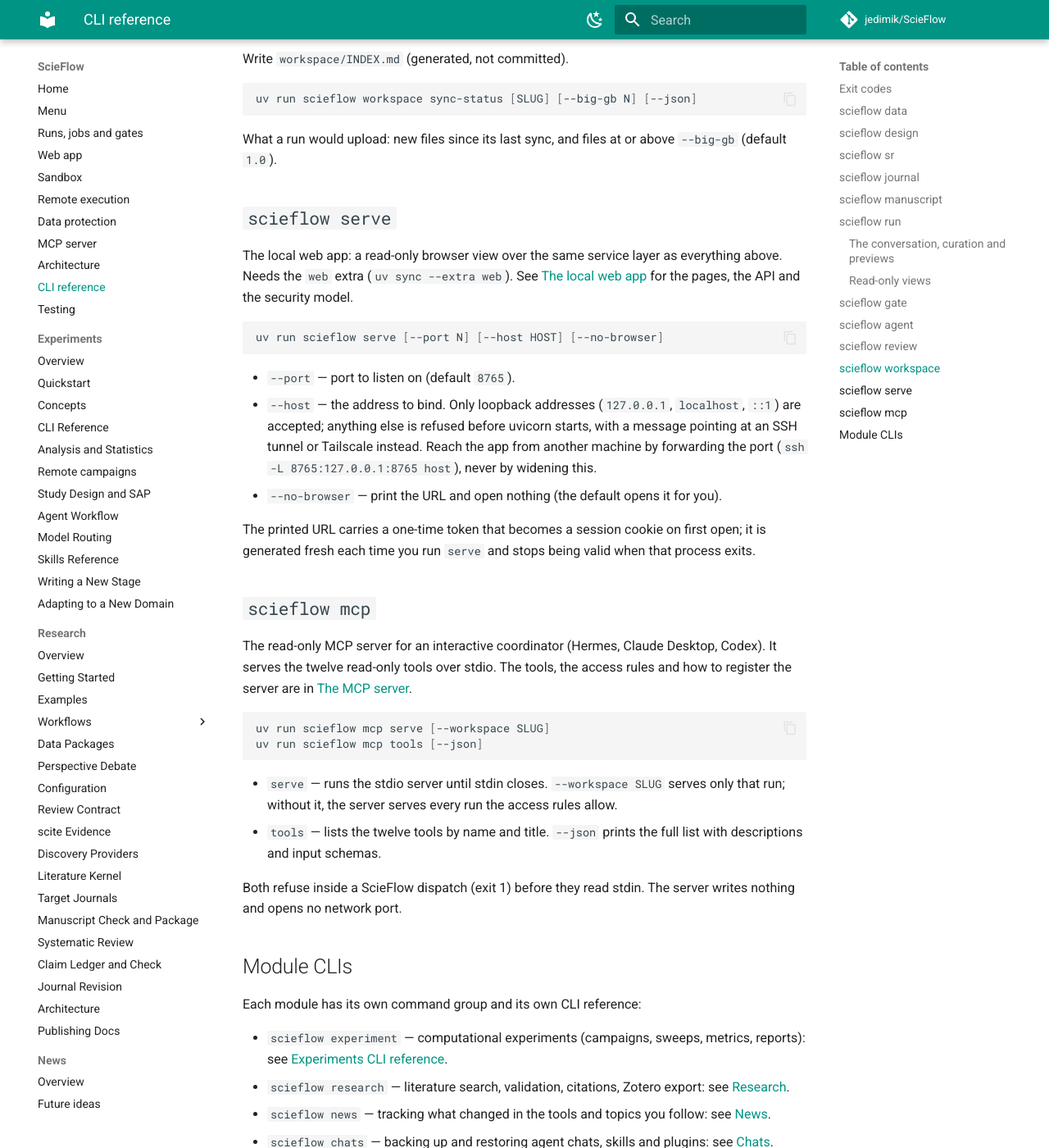
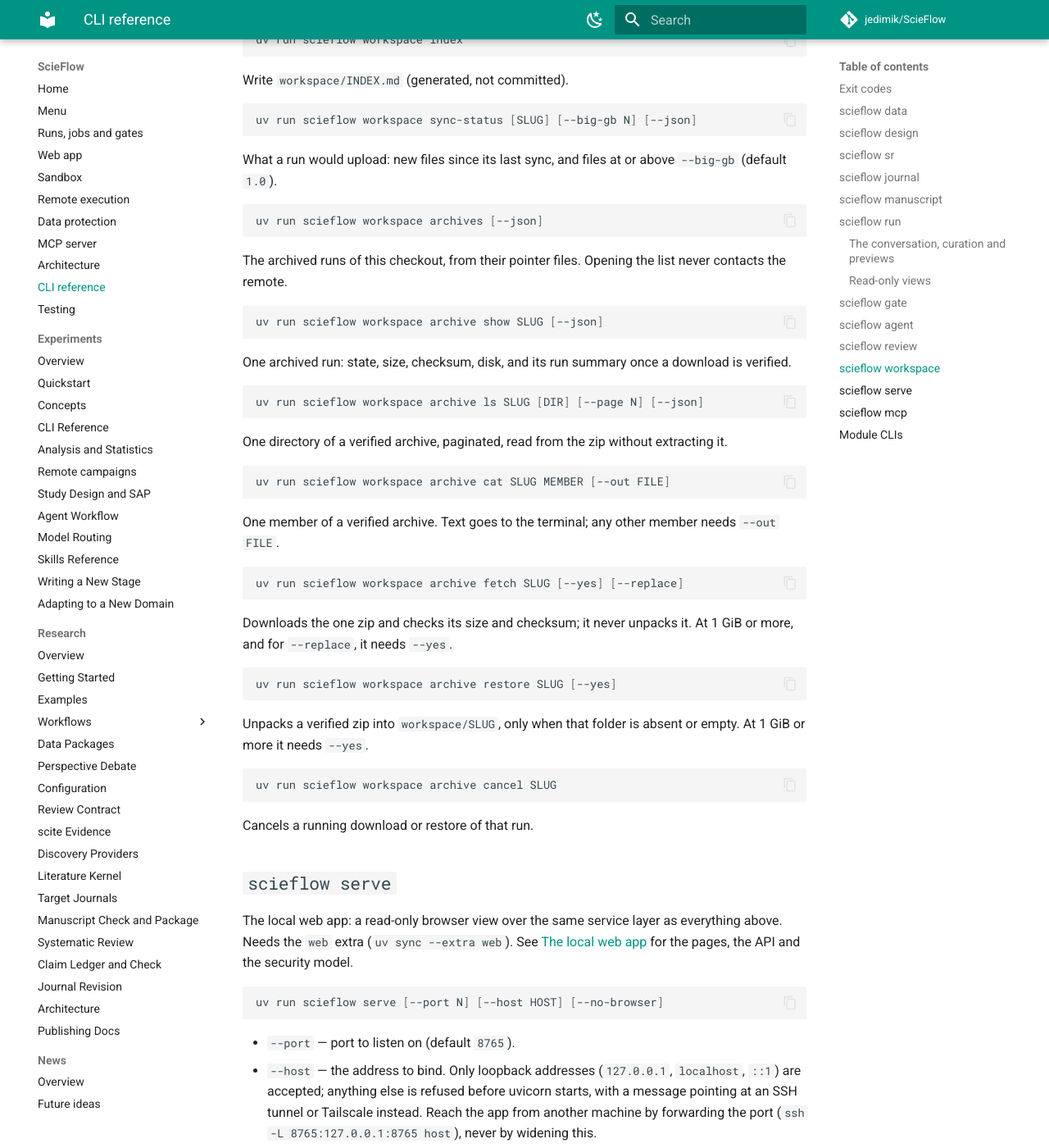
Before and after one commit to jedimik/ScieFlow, an MkDocs documentation site: the page built from docs/cli.md, in a window 1280 px wide and 1400 px high, scrolled down 11727 px. Shown: the whole window at 82% size. Built offline with MkDocs 1.6.1 and Material for MkDocs 9.7.7, drawn with Linux system fonts in a browser that asks for light colours; comment, search, counter and statistics services are not loaded; some of the changed text lies outside the part shown.

Commit message:
docs(archives): archived-run browsing in the web and CLI docs, DVC section 3.6, workspace-sync download rule (T-9 t6)

````diff
--- a/docs/cli.md
+++ b/docs/cli.md
@@ -505,7 +505,7 @@
 
 ## `scieflow workspace`
 
-Read-only views over `workspace/`.
+Read-only views over `workspace/`, plus downloading and restoring archived runs (`archive fetch|restore`).
 
 ```bash
 uv run scieflow workspace list [--json]
@@ -535,6 +535,41 @@
 ```
 What a run would upload: new files since its last sync, and files at or
 above `--big-gb` (default `1.0`).
+
+```bash
+uv run scieflow workspace archives [--json]
+```
+The archived runs of this checkout, from their pointer files. Opening the list never contacts the remote.
+
+```bash
+uv run scieflow workspace archive show SLUG [--json]
+```
+One archived run: state, size, checksum, disk, and its run summary once a download is verified.
+
+```bash
+uv run scieflow workspace archive ls SLUG [DIR] [--page N] [--json]
+```
+One directory of a verified archive, paginated, read from the zip without extracting it.
+
+```bash
+uv run scieflow workspace archive cat SLUG MEMBER [--out FILE]
+```
+One member of a verified archive. Text goes to the terminal; any other member needs `--out FILE`.
+
+```bash
+uv run scieflow workspace archive fetch SLUG [--yes] [--replace]
+```
+Downloads the one zip and checks its size and checksum; it never unpacks it. At 1 GiB or more, and for `--replace`, it needs `--yes`.
+
+```bash
+uv run scieflow workspace archive restore SLUG [--yes]
+```
+Unpacks a verified zip into `workspace/SLUG`, only when that folder is absent or empty. At 1 GiB or more it needs `--yes`.
+
+```bash
+uv run scieflow workspace archive cancel SLUG
+```
+Cancels a running download or restore of that run.
 
 ## `scieflow serve`
 
````
Also changed, not shown: docs/DVC_STORAGE.md (+6 -0 lines), docs/web.md (+19 -0 lines), skills/workspace-sync/SKILL.md (+2 -0 lines).
